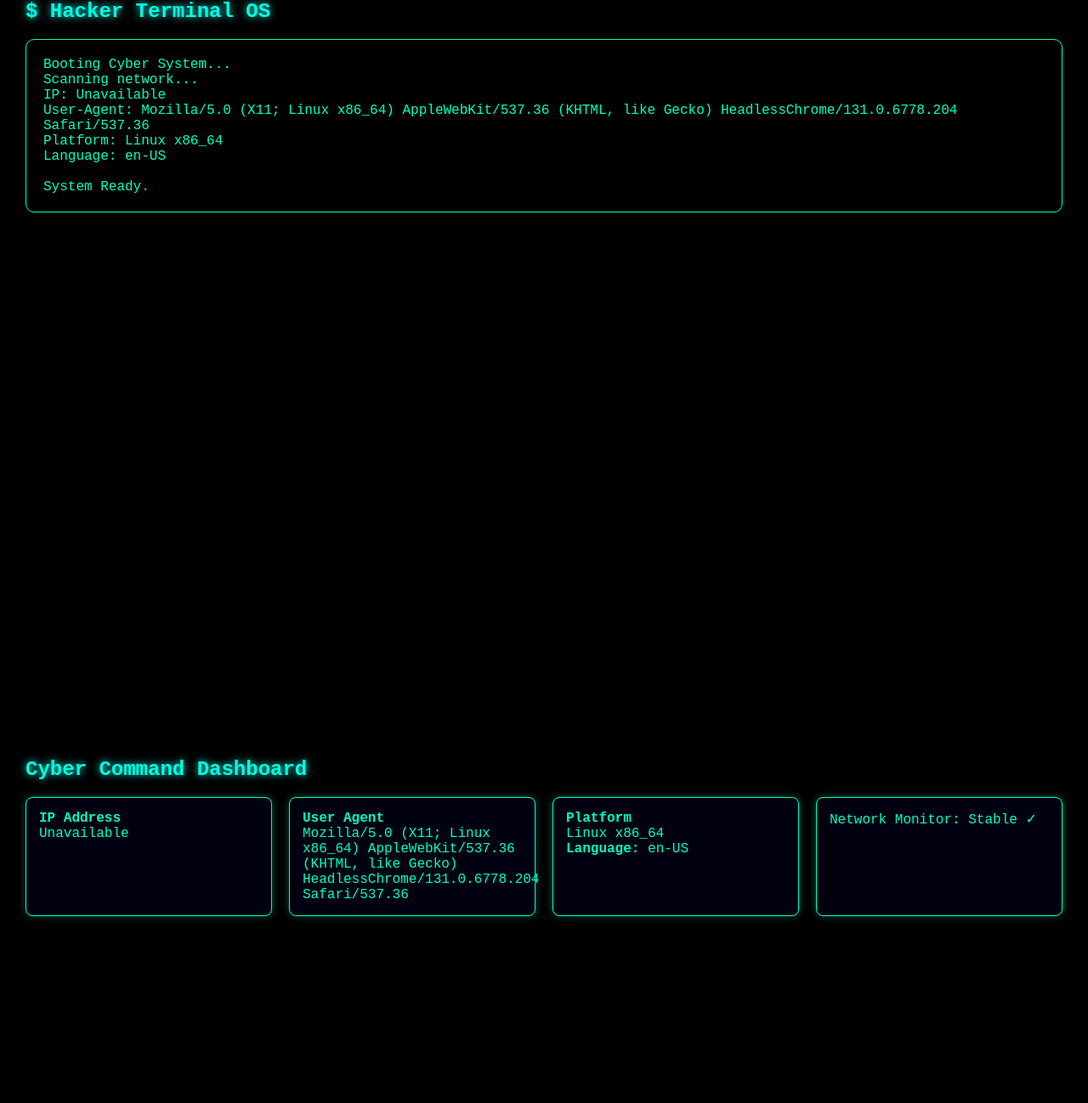
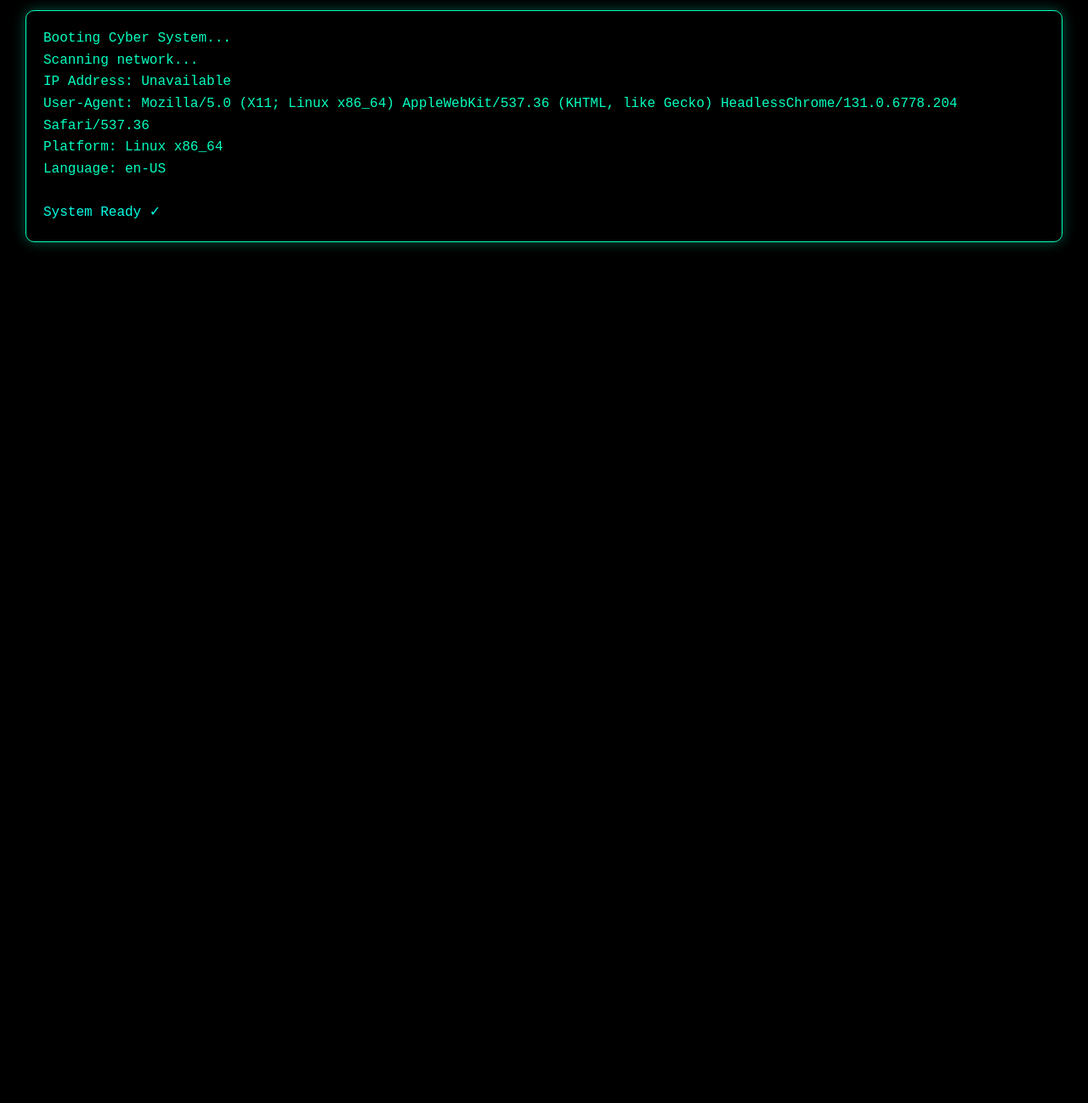
Before and after one commit to hkmj19/Test-Page, a plain HTML site: page index.html in a window 1280 px wide. Shown: the part 315-1613 px from the top of the page at 85% size. After the commit the page ends 860 px from the top, so only its background shows below. Drawn offline with Linux system fonts and the light colour scheme; no server answers.

Commit message:
Refactor index.html with new title and styles
Updated the title and improved styling and script functionality.

```diff
--- a/index.html
+++ b/index.html
@@ -3,71 +3,78 @@
 <head>
 <meta charset="UTF-8" />
 <meta name="viewport" content="width=device-width, initial-scale=1.0" />
-<title>Cyber Multi‑Section Interface</title>
+<title>Hacker Terminal OS</title>
+
 <style>
- body { margin:0; background:#000; color:#00ffbf; font-family:"Courier New", monospace; }
- section { min-height:100vh; padding:30px; display:flex; flex-direction:column; justify-content:center; }
- h1 { color:#00ffe5; text-shadow:0 0 10px #00ffe5; }
- .terminal-box { background:#000000aa; padding:20px; border:1px solid #00ffbf; border-radius:10px; }
- .grid-bg { background:linear-gradient(#001, #000); position:relative; overflow:hidden; }
- .grid-bg::before { content:""; position:absolute; inset:0; background:repeating-linear-gradient(#00ffbf22 0 2px, transparent 2px 40px), repeating-linear-gradient(90deg, #00ffbf22 0 2px, transparent 2px 40px); animation:gridMove 5s linear infinite; }
- @keyframes gridMove { to { transform:translateY(40px); } }
- .dashboard { display:grid; gap:20px; grid-template-columns:repeat(auto-fit,minmax(250px,1fr)); }
- .card { border:1px solid #00ffbf; padding:15px; border-radius:8px; background:#001; box-shadow:0 0 10px #00ffbf55; }
- .identity { text-align:center; padding:20px; border:1px solid #00ffbf; border-radius:12px; background:#001; box-shadow:0 0 10px #00ffbf55; }
- .nav { position:fixed; top:10px; left:50%; transform:translateX(-50%); display:flex; gap:10px; }
- .nav a { color:#00ffe5; text-decoration:none; padding:8px 15px; border:1px solid #00ffe5; border-radius:6px; }
+  body {
+    margin: 0;
+    background: #000;
+    color: #00ffbf;
+    font-family: "Courier New", monospace;
+  }
+
+  section {
+    min-height: 100vh;
+    padding: 30px;
+    display: flex;
+    flex-direction: column;
+    justify-content: center;
+  }
+
+  h1 {
+    color: #00ffe5;
+    text-shadow: 0 0 10px #00ffe5;
+  }
+
+  .terminal-box {
+    background: #000000aa;
+    padding: 20px;
+    border: 1px solid #00ffbf;
+    border-radius: 10px;
+    box-shadow: 0 0 15px #00ffbf55;
+    line-height: 1.6;
+  }
 </style>
 </head>
+
 <body>
 
-<!-- SECTION 1 -->
-<section id="sec1">
- <h1>$ Hacker Terminal OS</h1>
- <div class="terminal-box" id="terminal"></div>
-</section>
-
-<!-- SECTION 2 -->
-<section id="sec2">
- <h1>Cyber Command Dashboard</h1>
- <div class="dashboard">
-   <div class="card" id="ipCard">Fetching IP...</div>
-   <div class="card" id="agentCard">Fetching Browser Info...</div>
-   <div class="card" id="platformCard">Fetching Device Info...</div>
-   <div class="card">Network Monitor: Stable ✓</div>
- </div>
+<section>
+  <h1>$ Hacker Terminal OS</h1>
+  <div class="terminal-box" id="terminal">
+    Initializing system...
+  </div>
 </section>
 
 <script>
- async function getIP(){ try{ let r=await fetch("https://api64.ipify.org?format=json"); let d=await r.json(); return d.ip;}catch(e){return "Unavailable";} }
- let ua=navigator.userAgent;
- let platform=navigator.platform;
- let lang=navigator.language;
+async function getIP() {
+  try {
+    const res = await fetch("https://api64.ipify.org?format=json");
+    const data = await res.json();
+    return data.ip;
+  } catch {
+    return "Unavailable";
+  }
+}
 
- async function loadAll(){
-   let ip = await getIP();
+async function loadTerminal() {
+  const ip = await getIP();
+  const ua = navigator.userAgent;
+  const platform = navigator.platform;
+  const lang = navigator.language;
 
-   // Terminal OS
-   document.getElementById("terminal").innerHTML = `Booting Cyber System...<br>Scanning network...<br>IP: ${ip}<br>User-Agent: ${ua}<br>Platform: ${platform}<br>Language: ${lang}<br><br>System Ready.`;
+  document.getElementById("terminal").innerHTML = `
+    Booting Cyber System...<br>
+    Scanning network...<br>
+    IP Address: ${ip}<br>
+    User-Agent: ${ua}<br>
+    Platform: ${platform}<br>
+    Language: ${lang}<br><br>
+    <span style="color:#00ffe5;">System Ready ✓</span>
+  `;
+}
 
-   // Dashboard Cards
-   document.getElementById("ipCard").innerHTML = `<strong>IP Address</strong><br>${ip}`;
-   document.getElementById("agentCard").innerHTML = `<strong>User Agent</strong><br>${ua}`;
-   document.getElementById("platformCard").innerHTML = `<strong>Platform</strong><br>${platform}<br><strong>Language:</strong> ${lang}`;
-
-   // Grid Terminal
-   document.getElementById("gridTerm").innerHTML = `Connected to Cyber Grid<br>IP: ${ip}<br>Browser: ${ua}`;
-
-   // Identity
-   document.getElementById("identityBox").innerHTML = `
-     <h2>DEVICE IDENTITY</h2>
-     <p><strong>IP:</strong> ${ip}</p>
-     <p><strong>Browser:</strong> ${ua}</p>
-     <p><strong>Platform:</strong> ${platform}</p>
-     <p><strong>Language:</strong> ${lang}</p>
-   `;
- }
- loadAll();
+loadTerminal();
 </script>
 
 </body>
```
